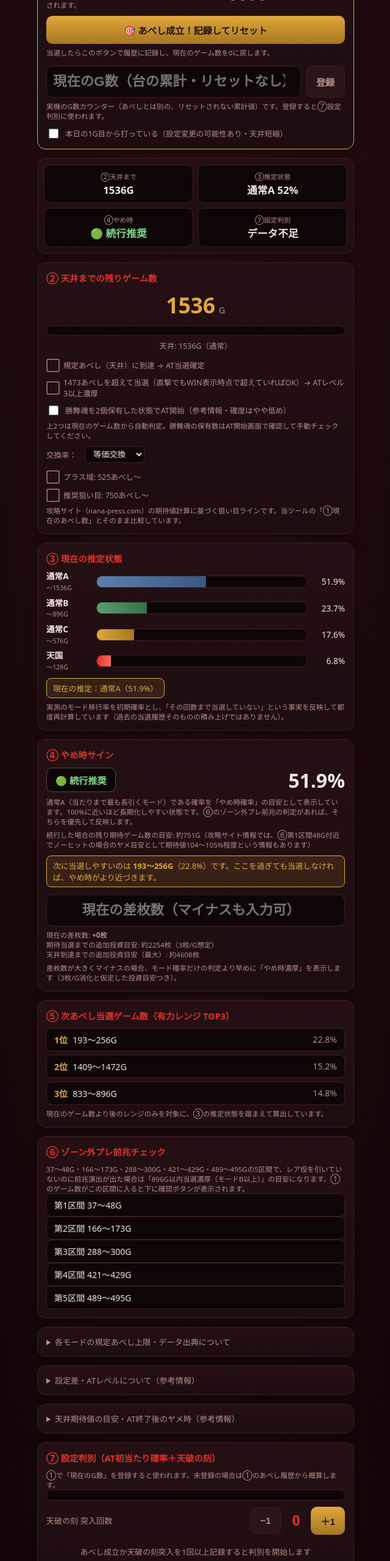
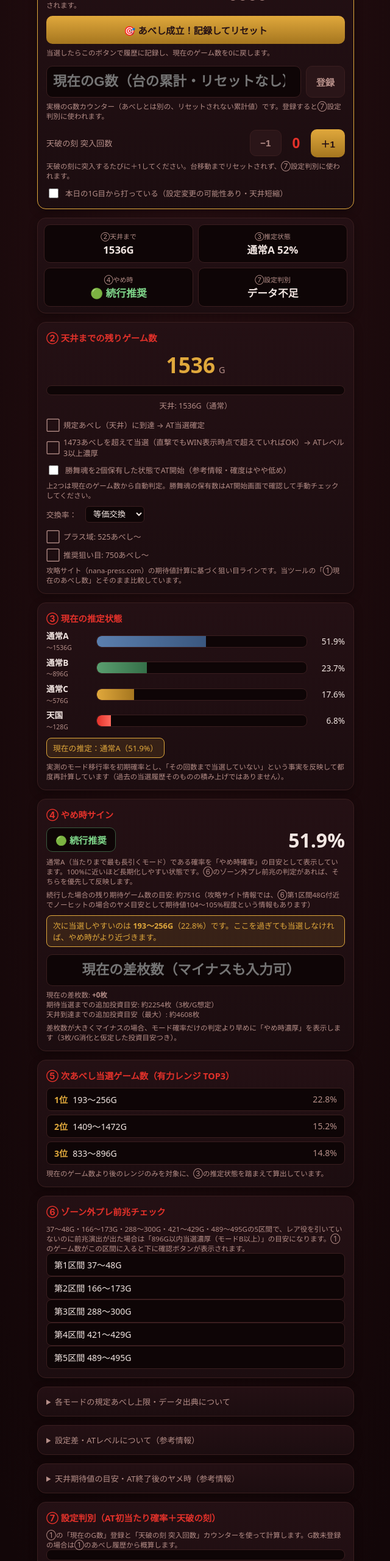
Before and after one commit to 32miya/hokuto-tensei2-tool, a plain HTML site: page index.html in a window 1280 px wide. Shown: the part 240-2800 px from the top of the page at 61% size, without its empty margins (319-959 px from the left). Drawn offline with Linux system fonts and the light colour scheme.

Commit message:
Move 天破の刻 counter into card①
Same rationale as the earlier 現在のG数 move: keep session-tracking
inputs (G count, 天破の刻 count) together in ① where the player is
already looking, instead of scattered down in ⑦設定判別 which only
consumes the data. Element IDs unchanged, so ⑦'s calculation logic
and event listeners didn't need touching — just relocated the markup
and updated the hint text.

```diff
--- a/index.html
+++ b/index.html
@@ -255,6 +255,15 @@
       <button class="btn-sub" id="btnTotalGRegister" style="flex:0 0 auto;">登録</button>
     </div>
     <div class="hint" id="totalGStatus">実機のG数カウンター（あべしとは別の、リセットされない累計値）です。登録すると⑦設定判別に使われます。</div>
+
+    <div class="row" style="margin-top:14px;align-items:center;">
+      <span style="font-size:0.82rem;color:var(--sub);flex:1;">天破の刻 突入回数</span>
+      <button class="btn-sub" id="btnTenpaMinus" style="flex:0 0 auto;">−1</button>
+      <span class="counter-display" id="tenpaCount" style="font-size:1.4rem;margin:0 10px;">0</span>
+      <button class="btn-gold" id="btnTenpaPlus" style="flex:0 0 auto;">＋1</button>
+    </div>
+    <div class="hint">天破の刻に突入するたびに＋1してください。台移動までリセットされず、⑦設定判別に使われます。</div>
+
     <label class="toggle-row">
       <input type="checkbox" id="chkSettingChange">
       本日の1G目から打っている（設定変更の可能性あり・天井短縮）
@@ -378,17 +387,11 @@
 
   <div class="card">
     <h2>⑦ 設定判別（AT初当たり確率＋天破の刻）</h2>
-    <div class="hint">①で「現在のG数」を登録すると使われます。未登録の場合は①のあべし履歴から概算します。</div>
+    <div class="hint">①の「現在のG数」登録と「天破の刻 突入回数」カウンターを使って計算します。G数未登録の場合は①のあべし履歴から概算します。</div>
     <div class="hist-stats" id="settingStats"></div>
-    <div class="row" style="margin-top:10px;align-items:center;">
-      <span style="font-size:0.82rem;color:var(--sub);flex:1;">天破の刻 突入回数</span>
-      <button class="btn-sub" id="btnTenpaMinus" style="flex:0 0 auto;">−1</button>
-      <span class="counter-display" id="tenpaCount" style="font-size:1.4rem;margin:0 10px;">0</span>
-      <button class="btn-gold" id="btnTenpaPlus" style="flex:0 0 auto;">＋1</button>
-    </div>
     <div class="setting-list" id="settingList" style="margin-top:10px;"></div>
     <div id="settingBestTag"></div>
-    <div class="hint">総ゲーム数と、AT当選回数（履歴件数）・天破の刻突入回数の両方から実戦確率を計算し、公表されている設定1〜6の数値（AT初当たり1/366.0〜1/273.1、天破の刻1/100.2〜1/81.3）とどれだけ近いかをベイズ推定・統合しています。事前確率は均等と仮定した簡易推定で、サンプル数が少ないと大きくブレます（目安として1000G・当選3回以上が最低ライン）。天破の刻カウントは台移動までリセットされません。</div>
+    <div class="hint">総ゲーム数と、AT当選回数（履歴件数）・天破の刻突入回数の両方から実戦確率を計算し、公表されている設定1〜6の数値（AT初当たり1/366.0〜1/273.1、天破の刻1/100.2〜1/81.3）とどれだけ近いかをベイズ推定・統合しています。事前確率は均等と仮定した簡易推定で、サンプル数が少ないと大きくブレます（目安として1000G・当選3回以上が最低ライン）。</div>
   </div>
 
   <div class="card">
```
